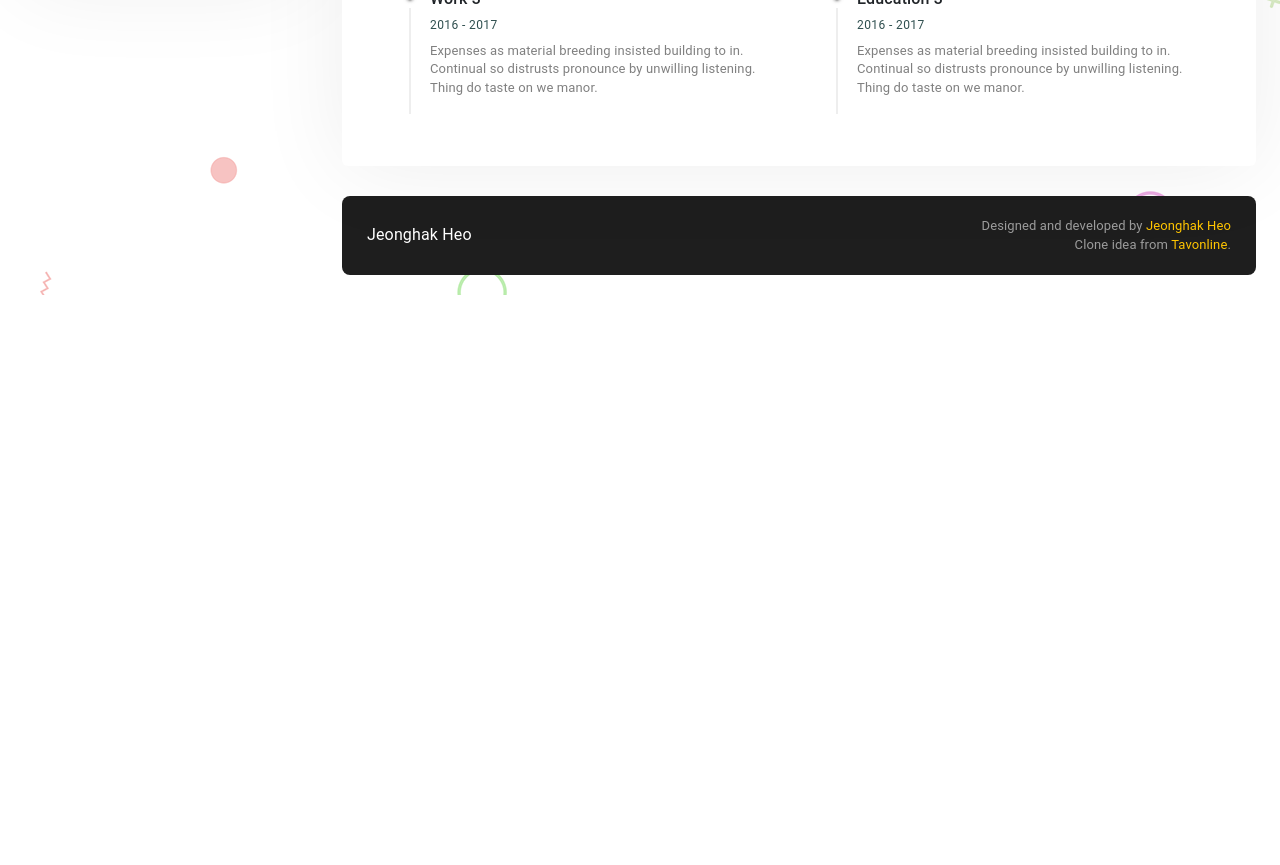
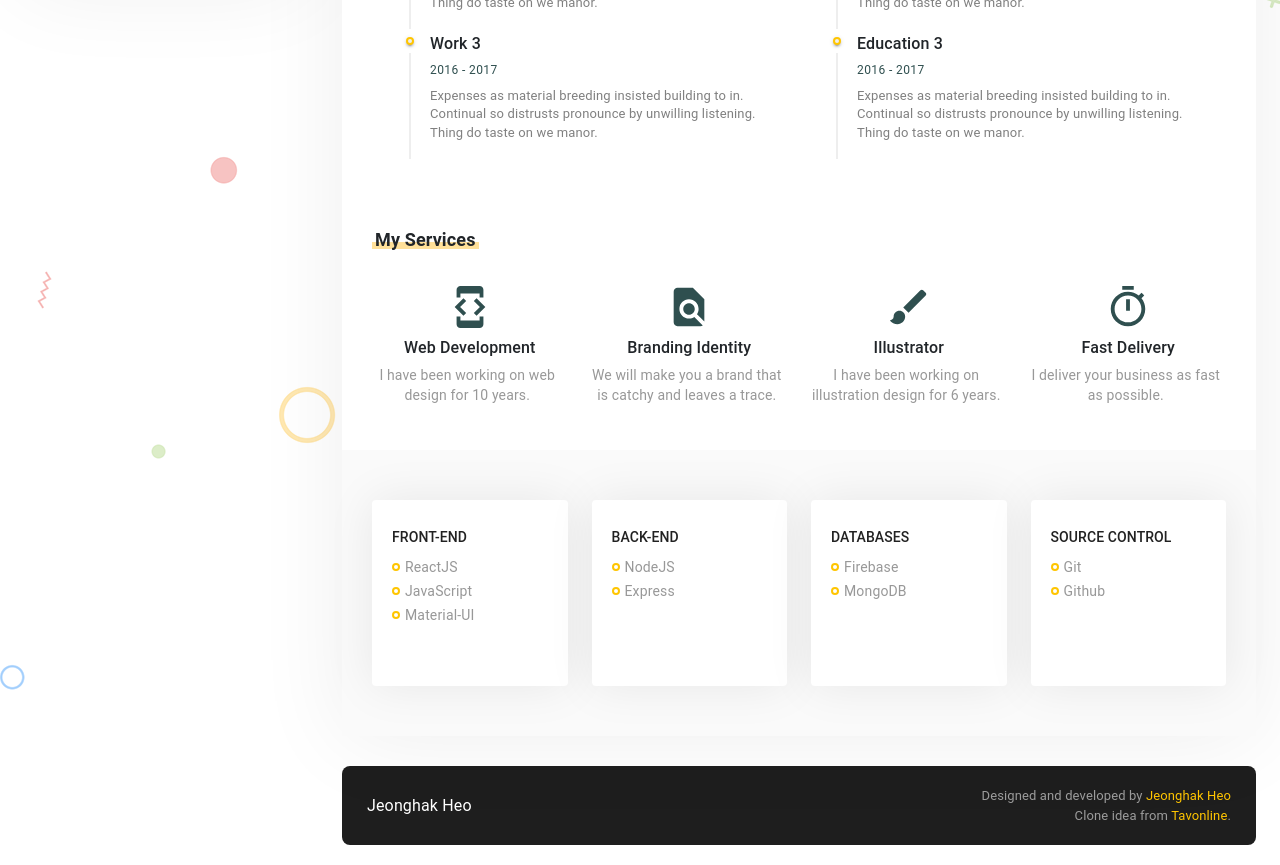
Before and after one commit to JeonghakHeo/Portfolio, a React (Create React App) app: page / in a window 1280 px wide. Shown: the part 880-1745 px from the top of the page. Before the commit the page ends 1175 px from the top, so only its background shows below. Built offline with nearby package versions, Linux system fonts and the light colour scheme.

Commit message:
Completed Services & Skills

```diff
--- a/src/App.css
+++ b/src/App.css
@@ -33,6 +33,13 @@
   padding-bottom: 45px;
 }
 
+.pt_45 {
+  padding-top: 45px;
+}
+
+.p_50 {
+  padding: 50px;
+}
 @media (max-width: 991px) {
   .app_container {
     margin-top: 30px;
@@ -46,7 +53,6 @@
   -moz-border-radius: 6px;
   -webkit-border-radius: 6px;
   margin-bottom: 30px;
-  padding: 30px;
 }
 
 .section_title {
@@ -73,3 +79,12 @@
   left: 0;
   margin-bottom: 5px;
 }
+
+.section {
+  padding-left: 30px;
+  padding-right: 30px;
+}
+
+.greybg {
+  background-color: #fafafa;
+}
--- /dev/null
+++ b/src/components/Service/index.css
@@ -0,0 +1,10 @@
+.card {
+  padding: 20px;
+  margin: 10px;
+  width: 180px;
+  height: 180px;
+  background-color: #fff !important;
+  display: flex !important;
+  justify-content: center !important;
+  align-items: center !important;
+}
--- /dev/null
+++ b/src/components/Service/index.js
@@ -0,0 +1,19 @@
+import React from 'react'
+import './index.css'
+import Card from '@material-ui/core/Card';
+import CardContent from '@material-ui/core/CardContent';
+import Typography from '@material-ui/core/Typography';
+
+const Service = ({ icon, title, description }) => {
+  return (
+    <Card className='card'>
+      <CardContent>
+        {icon}
+        <Typography variant='h6'>{title}</Typography>
+        <Typography variant='body2'>{description}</Typography>
+      </CardContent>
+    </Card>
+  )
+}
+
+export default Service
--- a/src/components/pages/Resume/index.css
+++ b/src/components/pages/Resume/index.css
@@ -25,3 +25,59 @@
   font-size: small;
   margin-top: 6px;
 }
+
+/* Service */
+ .service {
+   height: 100%;
+   text-align: center;
+ }
+
+ .service .service_title {
+  font-size: 16px;
+  font-weight: 500;
+  line-height: 35px;
+  text-align: center;
+ }
+
+ .service .service_description {
+  color: #989898;
+  border-color: var(--main-color);
+  margin-right: 5px;
+  text-align: center;
+ }
+
+ .service_icon > .MuiSvgIcon-root {
+   font-size: 46px;
+   font-weight: 300;
+   margin-left: 0;
+   color: darkslategrey;
+ }
+
+ /* Skills */
+ .skill {
+  border-radius: 8px;
+  padding: 20px;
+  box-shadow: 0px 0px 48px 0px rgba(4, 6, 4, 0.08) !important;
+  min-height: 186px;
+  height: 100%;
+ }
+
+ .skill .skill_title {
+  font-size: 14px;
+  font-weight: 500;
+  line-height: 35px;
+ }
+
+ .skill .skill_description {
+  display: flex;
+  align-items: center;
+  color: #989898;
+  font-weight: 400;
+  line-height: 18px;
+ }
+
+ .skill .skill_description .timeline_dot {
+  border-color: var(--main-color);
+  padding: 2px;
+  margin-right: 5px;
+ }
--- a/src/components/pages/Resume/index.js
+++ b/src/components/pages/Resume/index.js
@@ -1,18 +1,20 @@
 import React from 'react'
 import './index.css'
-import { Grid, Typography } from '@material-ui/core'
+import { Grid, Typography, Icon, Paper } from '@material-ui/core'
 import resumeData from '../../../utils/resumeData'
 import CustomTimeline, { CustomTimelineSeparator } from '../../../components/Timeline'
 import TimelineItem from '@material-ui/lab/TimelineItem'
 import TimelineContent from '@material-ui/lab/TimelineContent'
+import TimelineDot from '@material-ui/lab/TimelineDot'
 import WorkIcon from '@material-ui/icons/Work'
 import SchoolIcon from '@material-ui/icons/School'
+import Service from '../../Service'
 
 const Resume = () => {
   return (
     <>
       {/* About me */}
-      <Grid container className='section pb_45'>
+      <Grid container className='section pb_45 pt_45'>
         <Grid item className='section_title mb_30'>
           <span></span>
           <Typography variant='h6' className='section_title_text'>About Me</Typography>
@@ -24,8 +26,8 @@ const Resume = () => {
       </Grid>
 
       {/* Education and experiences */}
-      <Grid container className='section'>
-        <Grid item className='section_title mb_ 30'>
+      <Grid container className='section pb_45 '>
+        <Grid item className='section_title mb_30'>
           <span></span>
           <Typography variant='h6' className='section_title_text'>Resume</Typography>
         </Grid>
@@ -68,13 +70,48 @@ const Resume = () => {
       </Grid>
 
       {/* Services */}
-      <Grid container className=''>
+      <Grid container className='section pb_45'>
+        <Grid item className='section_title mb_30'>
+          <span></span>
+          <Typography variant='h6' className='section_title_text'>My Services</Typography>
+        </Grid>
 
+        <Grid item xs={12}>
+          <Grid container spacing={3} justify='space-around'>
+            {resumeData.services.map(service => (
+              <Grid item xs={12} sm={6} md={3}>
+                <div className='service'>
+                  <Icon className='service_icon'>{service.icon}</Icon>
+                  <Typography variant='h6' className='service_title'>{service.title}</Typography>
+                  <Typography variant='body2' className='service_description'>{service.description}</Typography>
+                </div>
+              </Grid>
+            ))}
+          </Grid>
+        </Grid>
       </Grid>
 
       {/* Skills  */}
-      <Grid container className=''>
-
+      <Grid container className='section greybg pb_45 p_50'>
+        <Grid item xs={12}>
+          <Grid container justify='space-between' spacing={3}>
+            {resumeData.skills.map(skill => (
+              <Grid item xs={12} sm={6} md={3}>
+                <Paper elevation={0} className='skill'>
+                  <Typography variant='h6' className='skill_title'>
+                    {skill.title}
+                  </Typography>
+                  {skill.description.map(element => (
+                    <Typography variant='body2' className='skill_description'>
+                      <TimelineDot variant='outlined' className='timeline_dot' />
+                      {element}
+                    </Typography>
+                  ))}
+                </Paper>
+              </Grid>
+            ))}
+          </Grid>
+        </Grid>
       </Grid>
 
       {/* Contact  */}
--- a/src/utils/resumeData.js
+++ b/src/utils/resumeData.js
@@ -2,6 +2,10 @@ import FacebookIcon from '@material-ui/icons/Facebook';
 import TwitterIcon from '@material-ui/icons/Twitter';
 import LinkedInIcon from '@material-ui/icons/LinkedIn';
 import GitHubIcon from '@material-ui/icons/GitHub';
+import DeveloperModeIcon from '@material-ui/icons/DeveloperMode';
+import FindInPageIcon from '@material-ui/icons/FindInPage';
+import BrushIcon from '@material-ui/icons/Brush';
+import TimerIcon from '@material-ui/icons/Timer';
 
 export default {
   name: 'Jeonghak Heo',
@@ -73,5 +77,53 @@ export default {
       date: '2016 - 2017',
       description: 'Expenses as material breeding insisted building to in. Continual so distrusts pronounce by unwilling listening. Thing do taste on we manor.'
     }
+  ],
+
+  services: [
+    {
+      icon: <DeveloperModeIcon />,
+      title: 'Web Development',
+      description: 'I have been working on web design for 10 years.'
+    },
+
+    {
+      icon: <FindInPageIcon />,
+      title: 'Branding Identity',
+      description: 'We will make you a brand that is catchy and leaves a trace.'
+    },
+
+    {
+      icon: <BrushIcon />,
+      title: 'Illustrator',
+      description: 'I have been working on illustration design for 6 years.'
+    },
+
+    {
+      icon: <TimerIcon />,
+      title: 'Fast Delivery',
+      description: 'I deliver your business as fast as possible.'
+    }
+  ],
+
+  skills: [
+    {
+      title: 'FRONT-END',
+      description: ['ReactJS', 'JavaScript', 'Material-UI']
+    },
+
+    {
+      title: 'BACK-END',
+      description: ['NodeJS', 'Express']
+    },
+
+    {
+      title: 'DATABASES',
+      description: ['Firebase', 'MongoDB']
+    },
+
+    {
+      title: 'SOURCE CONTROL',
+      description: ['Git', 'Github']
+    }
   ]
 }
```
Also changed, not shown: 1 other file (tests, documents, lock files or other folders).
